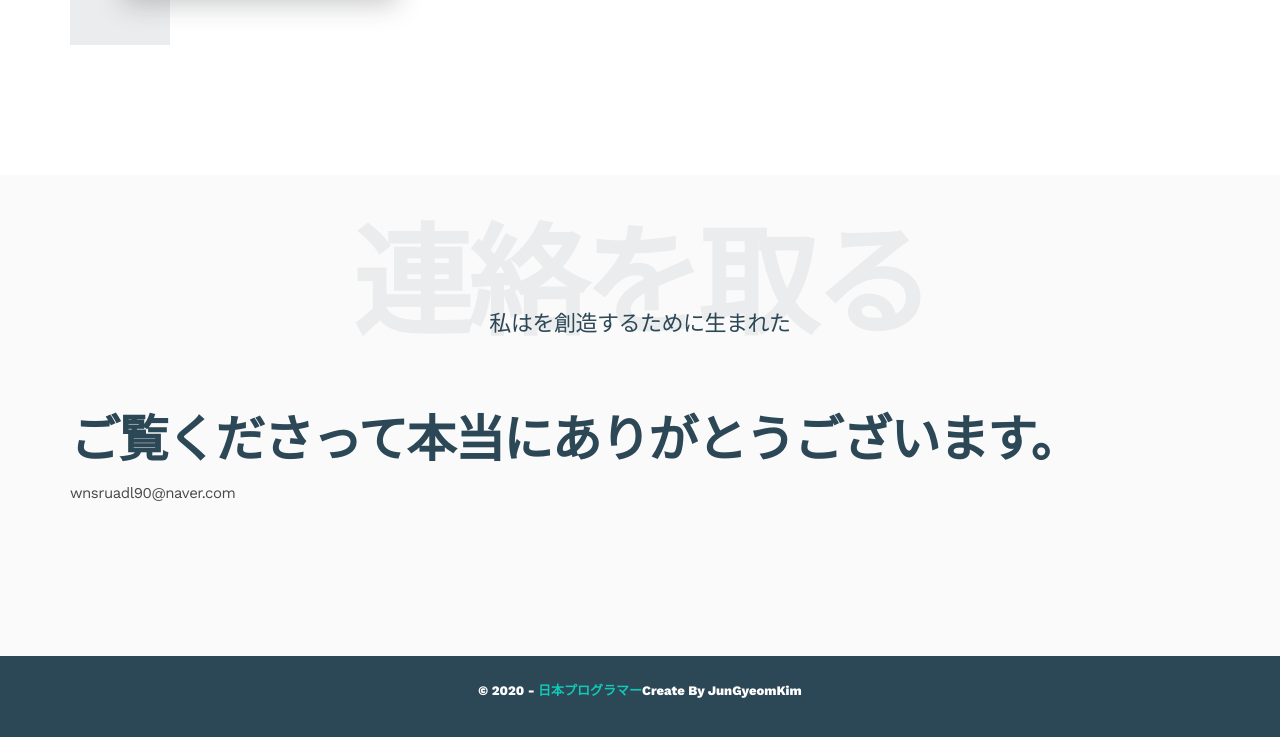
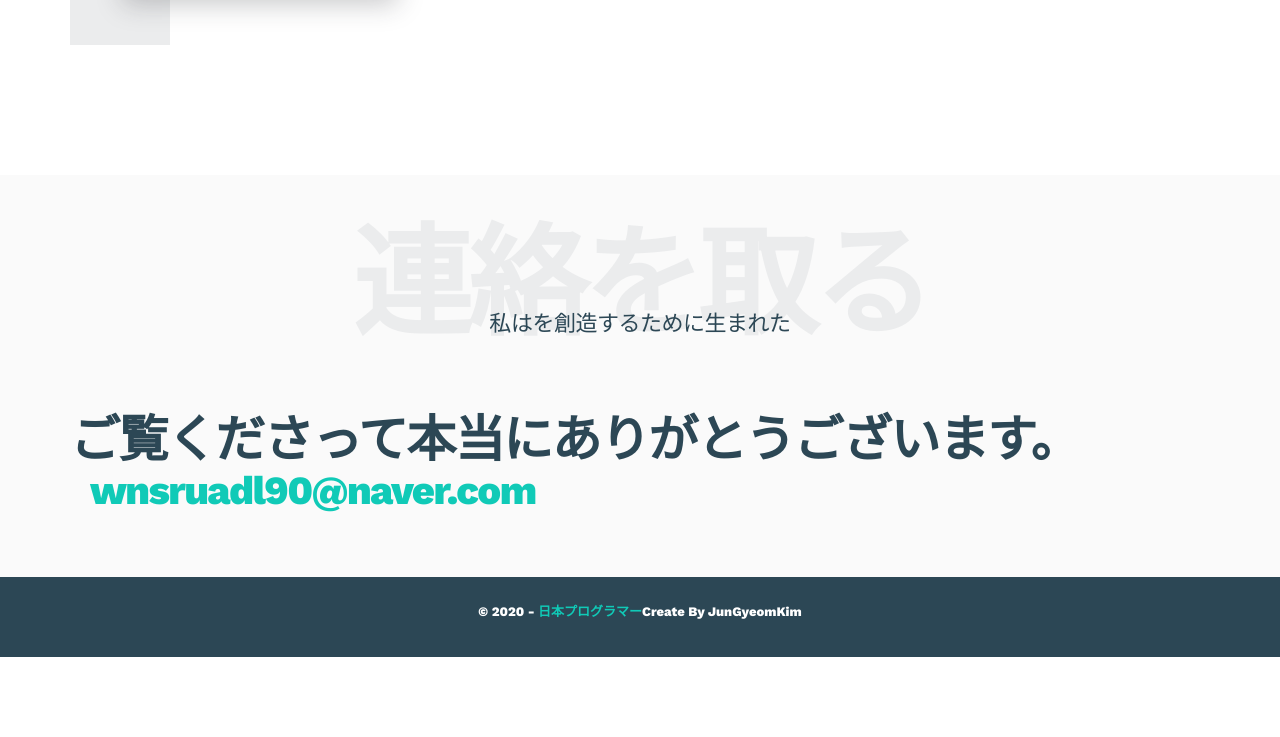
Before and after one commit to JunGyeomKim/portfolio, a plain HTML site: page index.html in a window 1280 px wide. Shown: the part 3523-4260 px from the top of the page. After the commit the page ends 4180 px from the top, so only its background shows below. Drawn offline with nearby package versions, Linux system fonts and the light colour scheme; files that its build step writes are made by us from their sources.

Commit message:
Update index.html

```diff
--- a/index.html
+++ b/index.html
@@ -220,7 +220,7 @@
         <div class="row">
           <div class="contact-info">
             <h1>ご覧くださって本当にありがとうございます。</h1>
-            <h2>wnsruadl90@naver.com</h2>
+            <h1>wnsruadl90@naver.com</h1>
             <!-- <p>Find us on social networks:</p>
             <ul>
               <li><a href="#"><i class="fa fa-dribbble" aria-hidden="true"></i></a></li>
```
